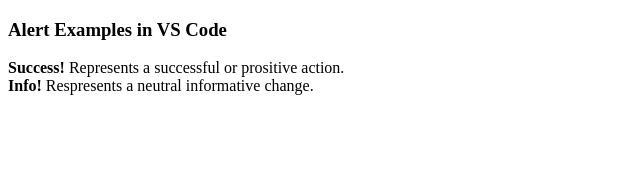
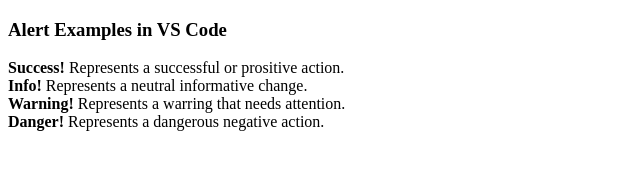
Before and after one commit to spejmeter/MyGitProject_A, a plain HTML site: page index.html in a window 1280 px wide. Shown: the whole page, without its empty margins (0-640 px from the left). Drawn offline with Linux system fonts and the light colour scheme.

Commit message:
added features

```diff
--- a/index.html
+++ b/index.html
@@ -1,12 +1,14 @@
 <!DOCTYPE html>
 <html lang="en">
 <head>
-    <title>Alert Examples</title>
+    <title>Alert Examples!!!</title>
     <meta charset="utf-8">
 </head>
 <body>
     <h3>Alert Examples in VS Code</h3>
     <strong>Success!</strong> Represents a successful or prositive action.</br>
-    <strong>Info!</strong> Respresents a neutral informative change.</br>
+    <strong>Info!</strong> Represents a neutral informative change.</br>
+    <strong>Warning!</strong> Represents a warring that needs attention.</br>
+    <strong>Danger!</strong> Represents a dangerous negative action.</br>
 </body>
 </html>
```
